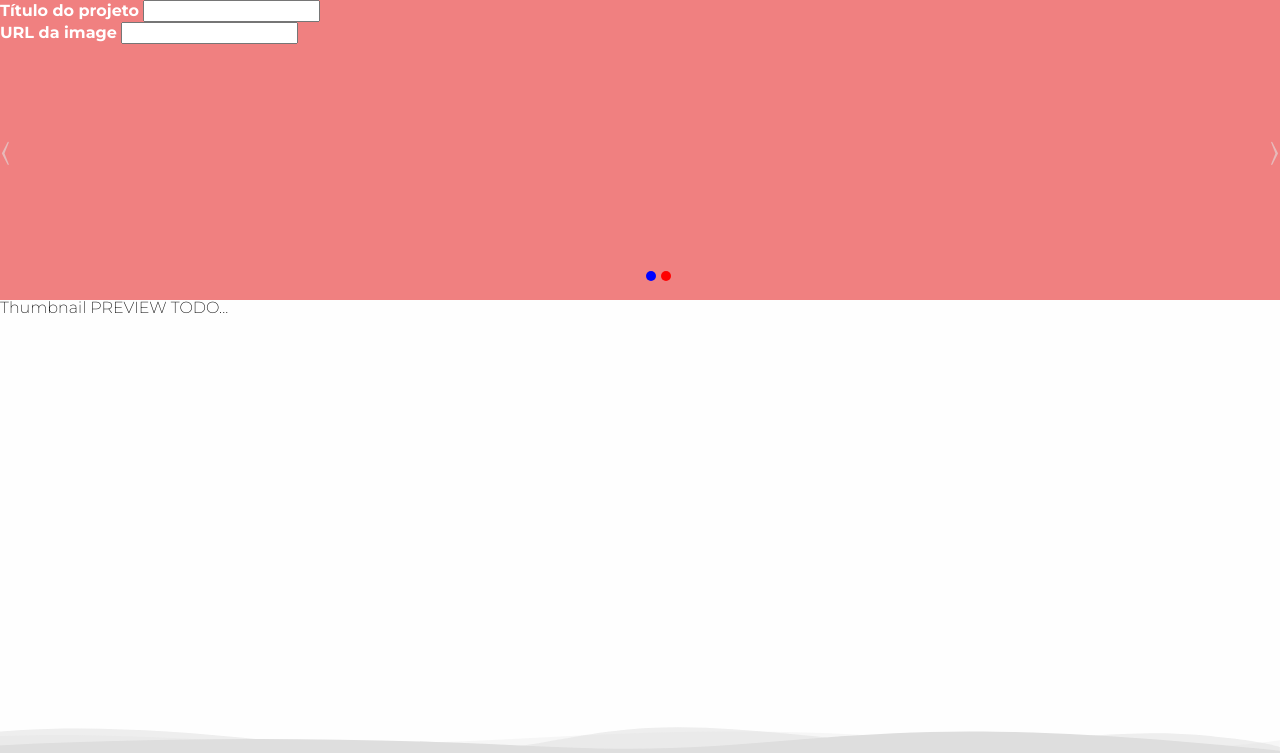
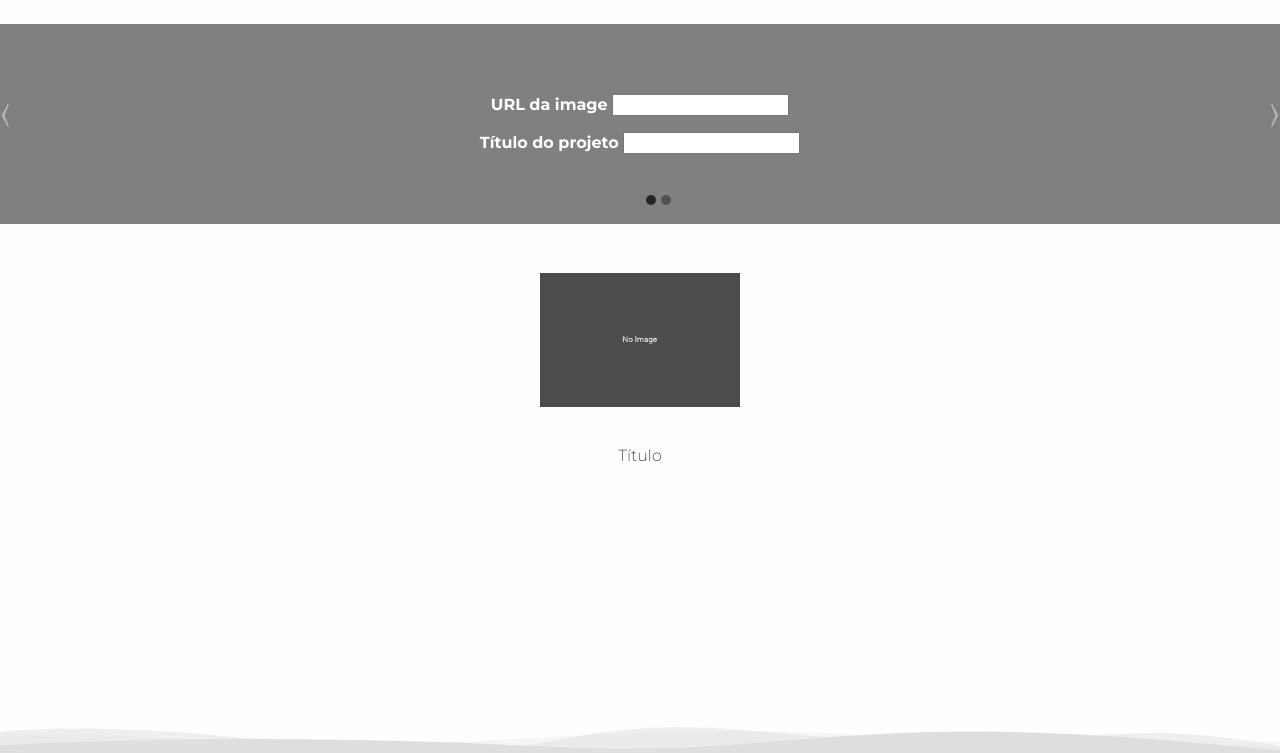
Before and after one commit to leohx2/CS50s_Web, a Django app: page /newProject in a window 1280 px wide. Shown: the part 48-801 px from the top of the page. Run offline with Django 3.2, Linux system fonts and the light colour scheme; a user stored in the database is signed in; some libraries are stand-ins or nearby versions.

Commit message:
Adding the image and title preview to the new project page and fixing some css.
Adding the title and image preview, missing the css of that.

Removing empty div from login page and changed it to ::before sudo element

```diff
--- a/FinalProject/finalproject/portfolio/static/portfolio/css/login.css
+++ b/FinalProject/finalproject/portfolio/static/portfolio/css/login.css
@@ -8,14 +8,14 @@
     width: 100vw;
 }
 
-.backgroundOnly {
+.loginSection::before {
     background: no-repeat url('../images/loginBackground.jpg') center;
     background-size: cover;
+    content: '';
     filter: grayscale(0.3);
     height: 100%;
     position: absolute;
     width: 100%;
-    z-index: 0;
 }
 
 .loginForm, .labelGroup, .loginContainer {
--- a/FinalProject/finalproject/portfolio/static/portfolio/css/newProject.css
+++ b/FinalProject/finalproject/portfolio/static/portfolio/css/newProject.css
@@ -5,19 +5,24 @@
 .carousel {
     position: relative;
     width: 100%;
+    padding-top: 1.5rem;
 }
 
 .carousel-item {
-    height: 300px;
-    background-color: lightcoral;
+    background-color: gray;
+    color: white;
     display: none;
+    height: 200px;
     font-weight: bold;
-    color: white;
     width: 100%;
 }
 
 .itemActive {
-    display: block;
+    align-items: center;
+    display: flex;
+    flex-direction: column;
+    gap: 1rem;
+    justify-content: center;
 }
 
 .carousel-nav {
@@ -30,7 +35,7 @@
 }
 
 .carousel-button {
-    background-color: red;
+    background-color: rgba(37, 37, 37, 0.534);
     border-radius: 50%;
     cursor: pointer;
     display: inline-block;
@@ -40,7 +45,7 @@
 }
 
 .activeCarousel {
-    background-color: blue;
+    background-color: rgb(37, 37, 37);
 }
 
 .previousArrow {
@@ -59,3 +64,29 @@
     right: 0;
     top: calc(50% - 1rem);
 }
+
+.postPreview {
+    align-items: center;
+    display: flex;
+    flex-direction: column;
+    justify-content: center;
+}
+
+.postPreview-img {
+    align-items: center;
+    height: 200px;
+    margin-top: 1rem;
+    display: flex;
+    justify-content: center;
+    width: 200px;
+}
+
+.postPreview-img img{
+    max-height: 100%;
+    max-width: 100%;
+    object-fit: contain;
+}
+
+.postPreview-Title {
+    margin-top: 0.5rem;
+}
--- a/FinalProject/finalproject/portfolio/static/portfolio/javaScript/Pages/newProject.js
+++ b/FinalProject/finalproject/portfolio/static/portfolio/javaScript/Pages/newProject.js
@@ -81,18 +81,37 @@ function creatingCarousel () {
     })
 }
 
+// Function to render the thumb preview for the projects
+function thumbNailPreview() {
+    // Get the title and img input to apply the change the input listener
+    const titleInput = document.getElementById("titleThumbInput")
+    const imgInput = document.getElementById("imageThumbInput")
+
+    // Get the img and title html to apply the changes
+    const titlePreview = document.getElementById("titleThumbPreview")
+    const imagePreview = document.getElementById("imageThumbPreview")
+
+    // Add the evenListener to apply to title and image preview
+    titleInput.addEventListener('input', () => {
+        titlePreview.textContent = titleInput.value
+    })
+    imgInput.addEventListener('input', () => {
+        imagePreview.src = imgInput.value
+    })
+}
+
 // Data to create a new project
 const inputTitle = `
         <div class="labelGroup">
             <label for="title">Título do projeto</label>
-            <input type="text" name="title">
+            <input id="titleThumbInput" type="text" name="title">
         </div>
     `;
 
 const imageThumb = `
         <div class="labelGroup">
-            <label for="title">URL da image</label>
-            <input type="url" name="title">
+            <label for="image">URL da image</label>
+            <input id="imageThumbInput" type="url" name="image">
         </div>
     `;
 
@@ -107,15 +126,18 @@ export function renderNewProject(main, container, backButton=false) {
             <form class="carousel">
                 <span class="previousArrow">&#9001;</span>
                 <span class="nextArrow">&#9002;</span>
-                <div class="carousel-item" data-index="1">${inputTitle} ${imageThumb}</div>
+                <div class="carousel-item" data-index="1">${imageThumb} ${inputTitle}</div>
                 <div class="carousel-item" data-index="2"> Css stuff, TODO...</div>
             </form>
-            <div>
-                <span> Thumbnail PREVIEW TODO...</span>
+            <div class="postPreview">
+                <div class="postPreview-img">
+                    <img id="imageThumbPreview" src="../../static/portfolio/images/noImage.png" alt="thumbnail preview">
+                </div>
+                <span id="titleThumbPreview" class="postPreview-Title"> Título </span>
             </div>
         </div>
     `)
     // Create the carousel with the elements above
     creatingCarousel()
-
+    thumbNailPreview()
 }
--- a/FinalProject/finalproject/portfolio/templates/portfolio/login.html
+++ b/FinalProject/finalproject/portfolio/templates/portfolio/login.html
@@ -10,7 +10,6 @@
     <!-- Background image from
     https://unsplash.com/pt-br/fotografias/VkwRmha1_tI?utm_source=unsplash&utm_medium=referral&utm_content=creditShareLink -->
     <section class="loginSection">
-        <div class="backgroundOnly"></div>
         <div class="loginContainer">
             <span>Login</span>
             <form class="loginForm" action="{% url 'loginAuthor' %}" method="post">
```
Also changed, not shown: FinalProject/finalproject/db.sqlite3, FinalProject/finalproject/portfolio/static/portfolio/images/noImage.png (added).
